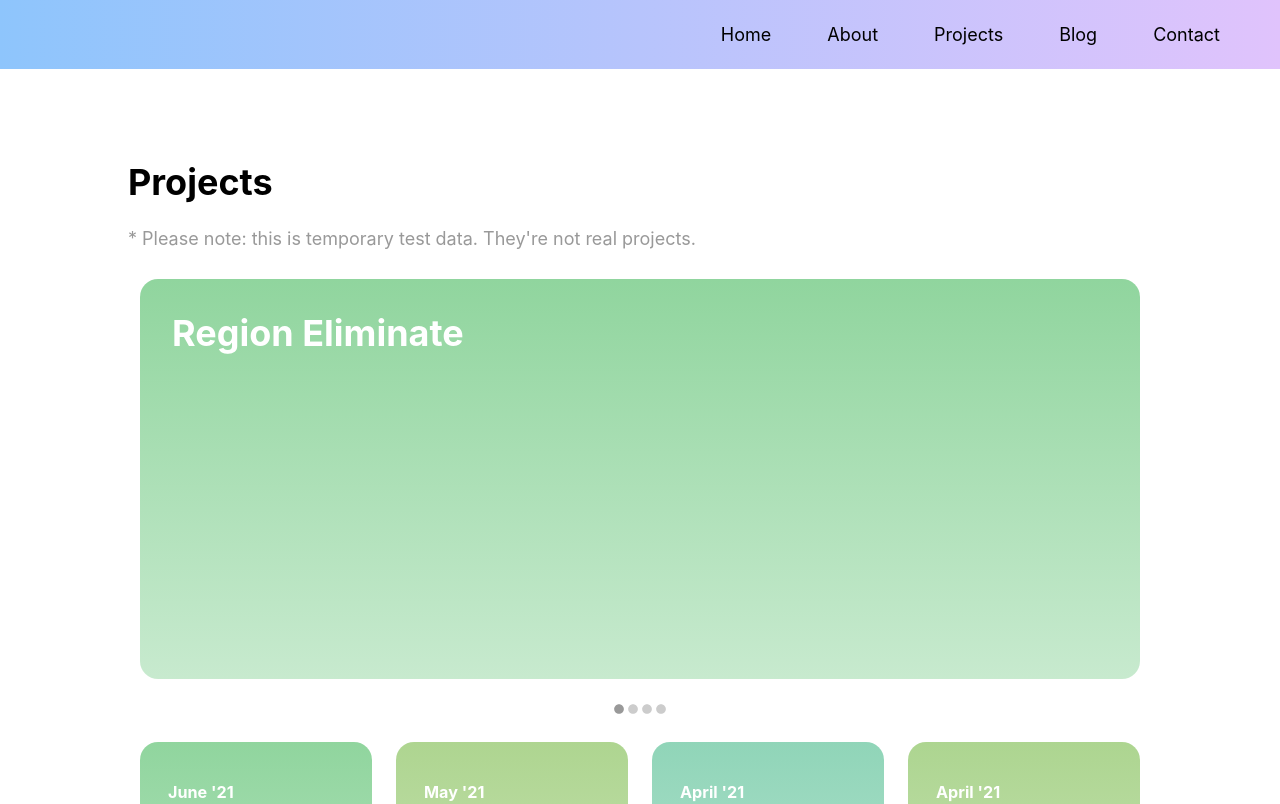
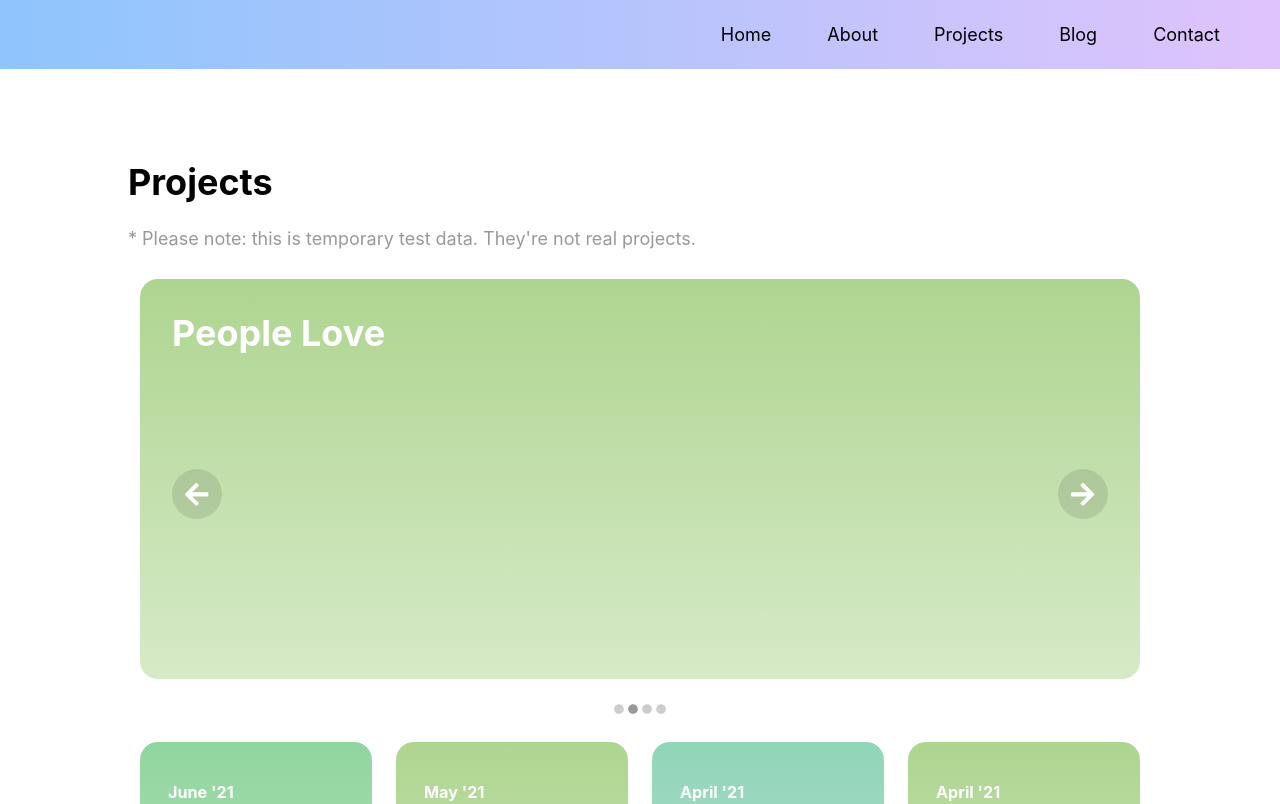
Before and after one commit to landoncolburn/personal-site, a React (Create React App) app: page /projects in a window 1280 px wide. Shown: the top 804 px of the page. Built offline with nearby package versions, Linux system fonts and the light colour scheme.

Commit message:
Added carousel controller to cycle current project

```diff
--- a/package.json
+++ b/package.json
@@ -3,6 +3,9 @@
   "version": "0.1.0",
   "private": true,
   "dependencies": {
+    "@fortawesome/fontawesome-svg-core": "^1.2.35",
+    "@fortawesome/free-solid-svg-icons": "^5.15.3",
+    "@fortawesome/react-fontawesome": "^0.1.14",
     "@testing-library/jest-dom": "^5.11.9",
     "@testing-library/react": "^11.2.5",
     "@testing-library/user-event": "^12.8.0",
--- a/src/components/Blog/Post/Post.js
+++ b/src/components/Blog/Post/Post.js
@@ -5,6 +5,7 @@ function Post(props) {
 	const dateObj = new Date(date);
 	const primaryColor = `hsla(${color[0]}, ${color[1]}%, ${color[2]}%, ${color[3]})`;
 	const secondaryColor = `hsla(${(color[0]+20)%360}, ${color[1]}%, ${color[2]}%, ${color[3]})`;
+	console.log(author, content);
 	return(
 		<div className="post">
 			<div style={{background: `linear-gradient(45deg, ${primaryColor}, ${secondaryColor})`}} className="post__image"></div>
--- a/src/components/PaginationController/PaginationController.jsx
+++ b/src/components/PaginationController/PaginationController.jsx
@@ -7,7 +7,7 @@ function PaginationController(props) {
 	return (
 		<div className='pagination__controller'>
 			{props.link.map((link, ic)=>(
-				<Dot ic={ic} index={props.index} setIndex={props.setIndex} />
+				<Dot key={ic} ic={ic} index={props.index} setIndex={props.setIndex} />
 			))}
 		</div>
 	);
--- a/src/components/Projects/ProjectCarousel/ProjectCarousel.css
+++ b/src/components/Projects/ProjectCarousel/ProjectCarousel.css
@@ -1,8 +1,28 @@
 .project__carousel {
 	margin: 12px 12px 0 12px;
+	position: relative;
 }
 
 .project__carousel__indicator {
 	font-size: 5em;
 	margin: 0;
 }
+
+.carousel__controller {
+	position: absolute;
+	top: 190px;
+	height: 50px;
+	width: 50px;
+	border: none;
+	border-radius: 100%;
+	background-color: hsla(0, 0%, 0%, 0.1);
+	color: white;
+	cursor: pointer;
+}
+
+.left {
+	left: 32px;
+}
+.right {
+	right: 32px;
+}
--- a/src/components/Projects/ProjectCarousel/ProjectCarousel.jsx
+++ b/src/components/Projects/ProjectCarousel/ProjectCarousel.jsx
@@ -1,9 +1,10 @@
 import './ProjectCarousel.css'
 
-import { useState } from 'react';
+import { useState, useEffect } from 'react';
 
 import PaginationController from 'components/PaginationController/PaginationController';
 import ProjectCarouselCard from 'components/Projects/ProjectCarouselCard/ProjectCarouselCard';
+import ProjectCarouselController from './ProjectCarouselController';
 
 import projects from 'assets/data/projects.json';
 
@@ -12,8 +13,30 @@ function ProjectCarousel() {
 	const featuredProjects = projects.slice(0, 4);
 	const [ activeCard, setActiveCard ] = useState(0);
 
+	const next = () => {
+		var i = activeCard+1
+		if(i>featuredProjects.length-1){
+			i = 0;
+		}
+		setActiveCard(i)
+	}
+	const previous = () => {
+		var i = activeCard-1
+		if(i<0){
+			i = featuredProjects.length-1;
+		}
+		setActiveCard(i)
+	}
+
+	useEffect(() => {
+		const interval = setInterval(next, 4000);
+		return () => clearInterval(interval);
+	  });
+
 	return (
 		<div className='project__carousel'>
+			<ProjectCarouselController action={previous} direction="left" />
+			<ProjectCarouselController action={next} direction="right" />
 			<ProjectCarouselCard project={featuredProjects[activeCard]}/>
 			<PaginationController index={activeCard} setIndex={setActiveCard} link={featuredProjects} />
 		</div>
--- /dev/null
+++ b/src/components/Projects/ProjectCarousel/ProjectCarouselController.jsx
@@ -0,0 +1,13 @@
+import { FontAwesomeIcon } from '@fortawesome/react-fontawesome'
+import { faArrowLeft, faArrowRight } from '@fortawesome/free-solid-svg-icons'
+
+function ProjectCarouselController(props) {
+	const isLeft = (props.direction !== 'right')
+	return (
+		<button onClick={props.action} className={`carousel__controller ${isLeft ? "left" : "right"}`}>
+				<FontAwesomeIcon icon={isLeft ? faArrowLeft : faArrowRight} size="2x" />
+		</button>
+	);
+}
+
+export default ProjectCarouselController;
--- a/src/components/Projects/ProjectContainer/ProjectContainer.jsx
+++ b/src/components/Projects/ProjectContainer/ProjectContainer.jsx
@@ -6,8 +6,8 @@ function ProjectContainer(props) {
 	const projects = props.projects
 	return (
 		<div className="post__container">
-			{projects.map(project=>(
-				<Project project={project} />
+			{projects.map((project, i)=>(
+				<Project key={i} project={project} />
 			))}
 		</div>
 	)
```
Also changed, not shown: 1 other file (tests, documents, lock files or other folders).
